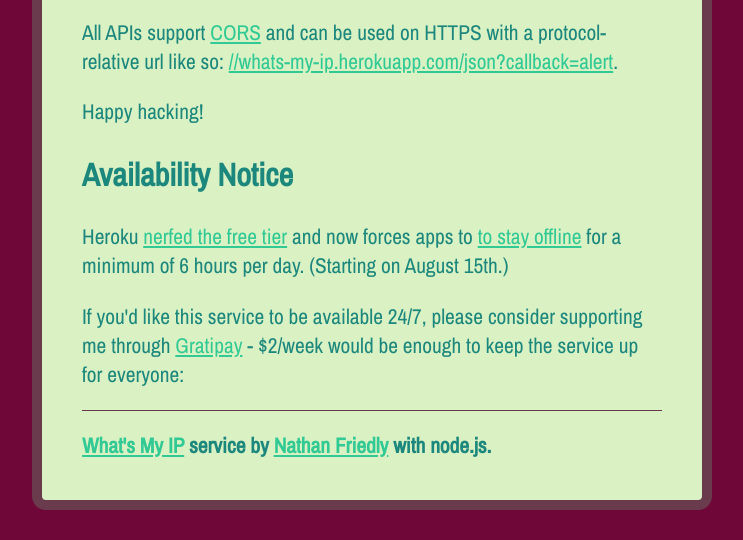
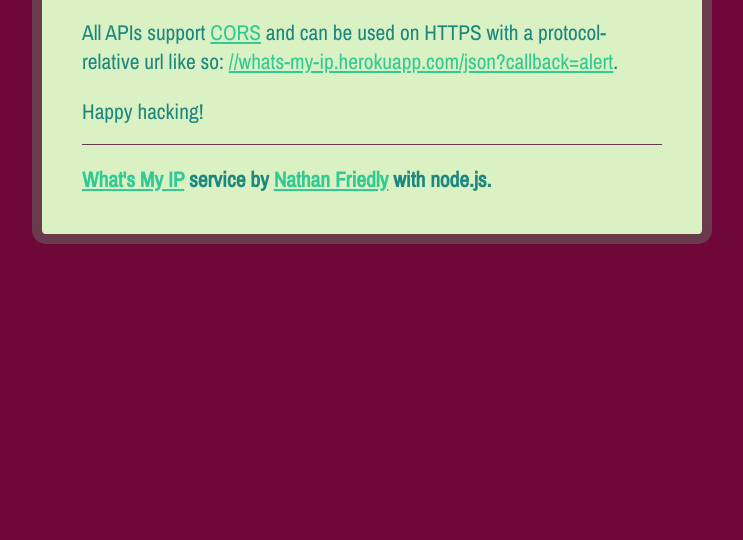
Before and after one commit to nfriedly/node-whats-my-ip, a website: page index.html in a window 1280 px wide. Shown: the part 380-920 px from the top of the page, without its empty margins (268-1011 px from the left). After the commit the page ends 800 px from the top, so only its background shows below. Drawn offline with nearby package versions, Linux system fonts and the light colour scheme.

Commit message:
dropping the avalibility notice
heroku updated their policy and grandfathered me in with enough free hours to keep a few apps up 24/7

```diff
--- a/index.html
+++ b/index.html
@@ -102,19 +102,6 @@
 
 	<p>Happy hacking!</p>
 
-	<h2>Availability Notice</h2>
-
-	<p>Heroku <a href="https://blog.heroku.com/archives/2015/5/7/new-dyno-types-public-beta#hobby-and-free-dynos">nerfed
-		the free tier</a> and now forces apps to <a href="https://devcenter.heroku.com/articles/dyno-sleeping">to stay
-		offline</a> for a minimum of 6 hours per day. (Starting on August 15th.)</p>
-
-	<p>If you'd like this service to be available 24/7, please consider supporting me through <a href="https://gratipay.com/~nfriedly/">Gratipay</a>
-		- $2/week would be enough to keep the service up for everyone:</p>
-
-	<p><script data-gratipay-username="nfriedly"
-		   data-gratipay-widget="button"
-		   src="//grtp.co/v1.js"></script></p>
-
 	<h2 id="about"><a href="/">What's My IP</a> service by <a href="http://nfriedly.com" title="JavaScript / node.js expert">Nathan Friedly</a> with node.js.</h2>
 
 	<a href="https://github.com/nfriedly/node-whats-my-ip"><img style="position: absolute; top: 0; right: 0; border: 0;" src="https://s3.amazonaws.com/github/ribbons/forkme_right_gray_6d6d6d.png" alt="Fork me on GitHub"></a>
```
